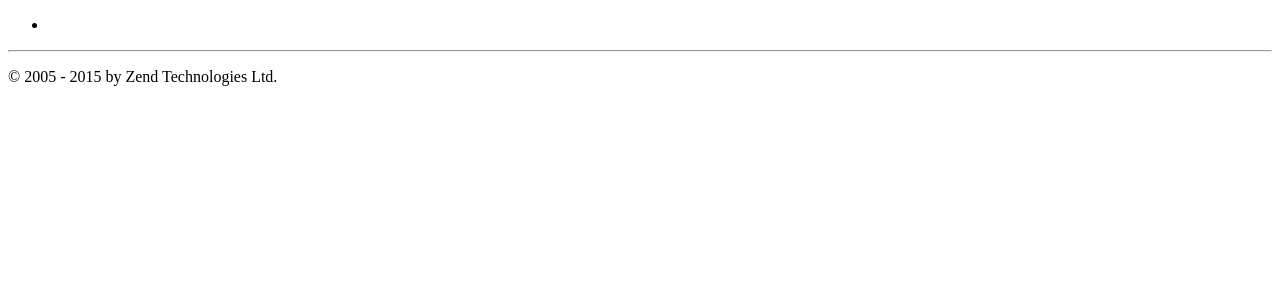
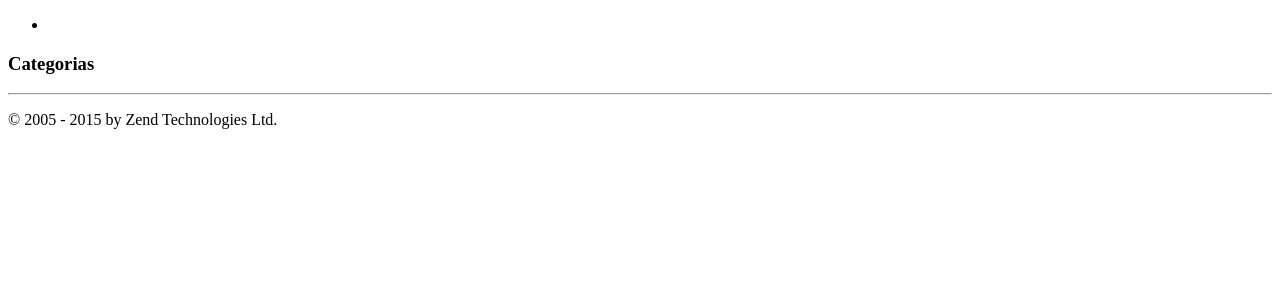
Before and after one commit to felipeminello/onlinemarket.work, a PHP site: template module/Application/view/layout/layout.phtml in a window 1280 px wide. Shown: the part 26-320 px from the top of the page. Run offline with PHP 8.4, Linux system fonts and the light colour scheme; the template is opened without the code that fills it, so the values that code supplies are empty.

Commit message:
Título do menu

```diff
--- a/module/Application/view/layout/layout.phtml
+++ b/module/Application/view/layout/layout.phtml
@@ -51,6 +51,7 @@
         <div class="container">
             <div class="row">
                 <div class="col-lg-2">
+                    <h3>Categorias</h3>
                     <ul class="list-group">
                         <?php foreach ($this->categories as $categorias): ?>
                           <li class="list-group-item"><?php echo $categorias; ?></li>
```
